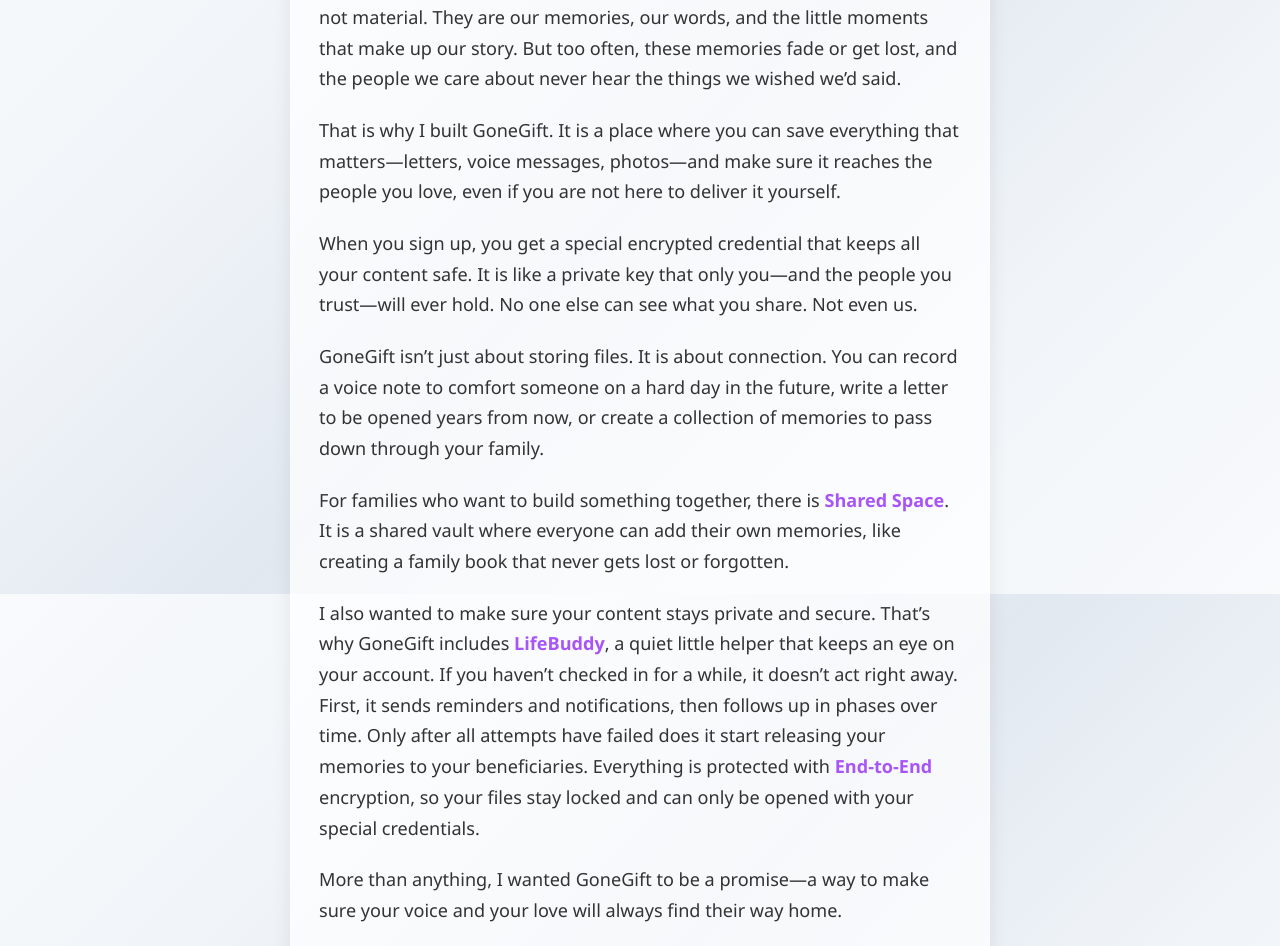
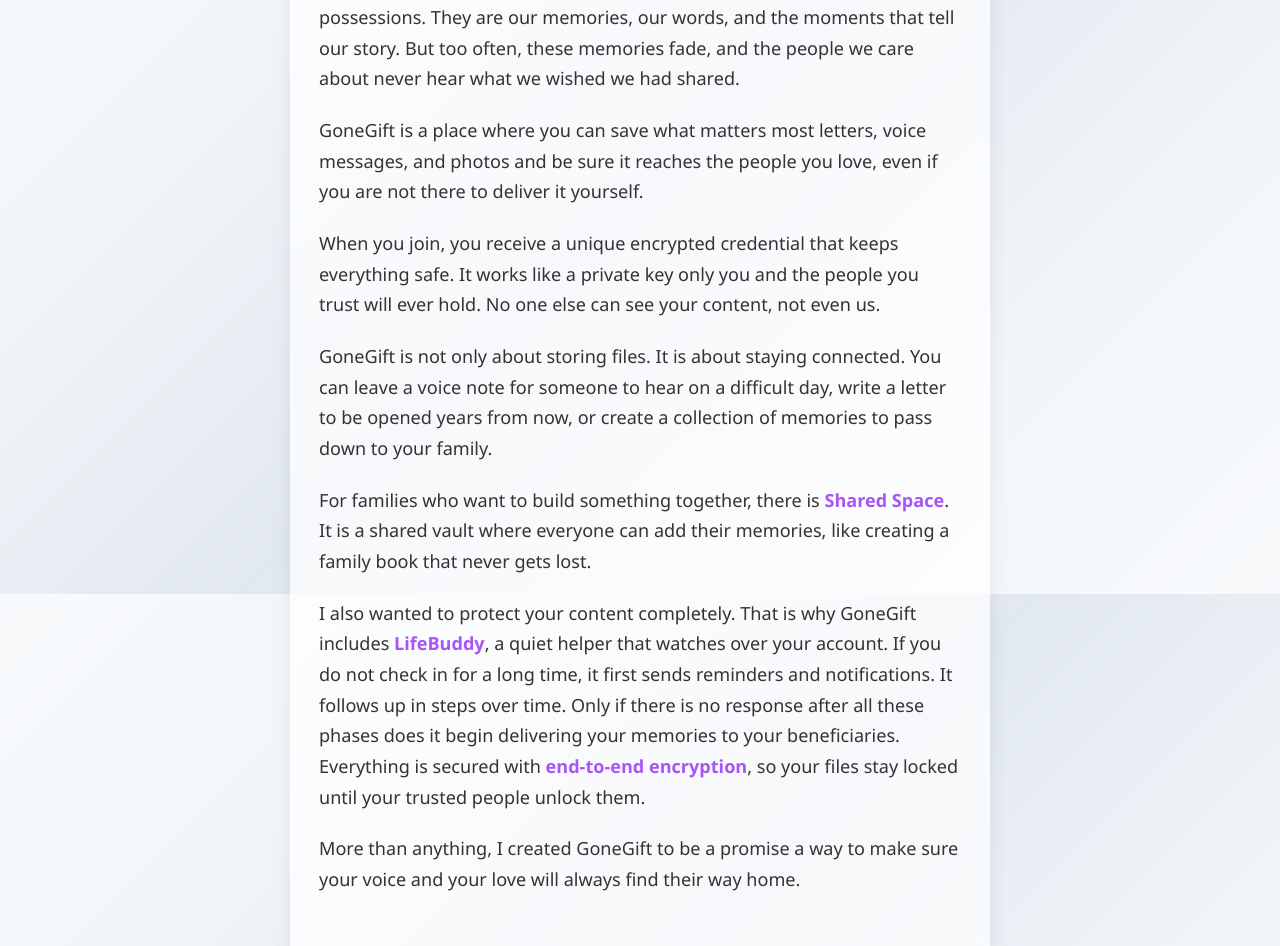
Before and after one commit to Vbyss2-O/gonegift, a React (Vite) app in the folder FrontEnd/: page /about in a window 1280 px wide. Shown: the part 206-1152 px from the top of the page. Built offline with nearby package versions, Linux system fonts and the light colour scheme; no server answers.

Commit message:
updated about

```diff
--- a/FrontEnd/src/Layout/About.jsx
+++ b/FrontEnd/src/Layout/About.jsx
@@ -8,35 +8,31 @@ const AboutGoneGift = () => {
 
       <div className="aboutgonegift-content">
         <p>
-                    I have always believed that the most precious things we leave behind are not material. They are our memories, our words, and the little moments that make up our story.
-                    But too often, these memories fade or get lost, and the people we care about never hear the things we wished we’d said.
+          I have always believed the most valuable things we leave behind are not possessions. They are our memories, our words, and the moments that tell our story. But too often, these memories fade, and the people we care about never hear what we wished we had shared.
         </p>
 
         <p>
-                    That is why I built GoneGift. It is a place where you can save everything that matters—letters, voice messages, photos—and make sure it reaches the people you love, even if you are not here to deliver it yourself.
+          GoneGift is a place where you can save what matters most letters, voice messages, and photos and be sure it reaches the people you love, even if you are not there to deliver it yourself.
         </p>
 
         <p>
-                    When you sign up, you get a special encrypted credential that keeps all your content safe. It is like a private key that only you—and the people you trust—will ever hold. No one else can see what you share. Not even us.
+          When you join, you receive a unique encrypted credential that keeps everything safe. It works like a private key only you and the people you trust will ever hold. No one else can see your content, not even us.
         </p>
 
         <p>
-                    GoneGift isn’t just about storing files. It is about connection. You can record a voice note to comfort someone on a hard day in the future, write a letter to be opened years from now, or create a collection of memories to pass down through your family.
+          GoneGift is not only about storing files. It is about staying connected. You can leave a voice note for someone to hear on a difficult day, write a letter to be opened years from now, or create a collection of memories to pass down to your family.
         </p>
 
         <p>
-                    For families who want to build something together, there is <strong>Shared Space</strong>. It is a shared vault where everyone can add their own memories, like creating a family book that never gets lost or forgotten.
+          For families who want to build something together, there is <strong>Shared Space</strong>. It is a shared vault where everyone can add their memories, like creating a family book that never gets lost.
         </p>
 
         <p>
-                    I also wanted to make sure your content stays private and secure. That’s why GoneGift includes <strong>LifeBuddy</strong>, a quiet little helper that keeps an eye on your account. If you haven’t checked in for a while, it doesn’t act right away. First, it sends reminders and notifications, then follows up in phases over time. Only after all attempts have failed does it start releasing your memories to your beneficiaries. Everything is protected with <strong>End-to-End</strong> encryption, so your files stay locked and can only be opened with your special credentials.
+          I also wanted to protect your content completely. That is why GoneGift includes <strong>LifeBuddy</strong>, a quiet helper that watches over your account. If you do not check in for a long time, it first sends reminders and notifications. It follows up in steps over time. Only if there is no response after all these phases does it begin delivering your memories to your beneficiaries. Everything is secured with <strong>end-to-end encryption</strong>, so your files stay locked until your trusted people unlock them.
         </p>
 
-
-
-
         <p>
-                    More than anything, I wanted GoneGift to be a promise—a way to make sure your voice and your love will always find their way home.
+          More than anything, I created GoneGift to be a promise a way to make sure your voice and your love will always find their way home.
         </p>
 
         <p className="aboutgonegift-signature">
```
Lines whose indentation alone changed are shown as unchanged.
